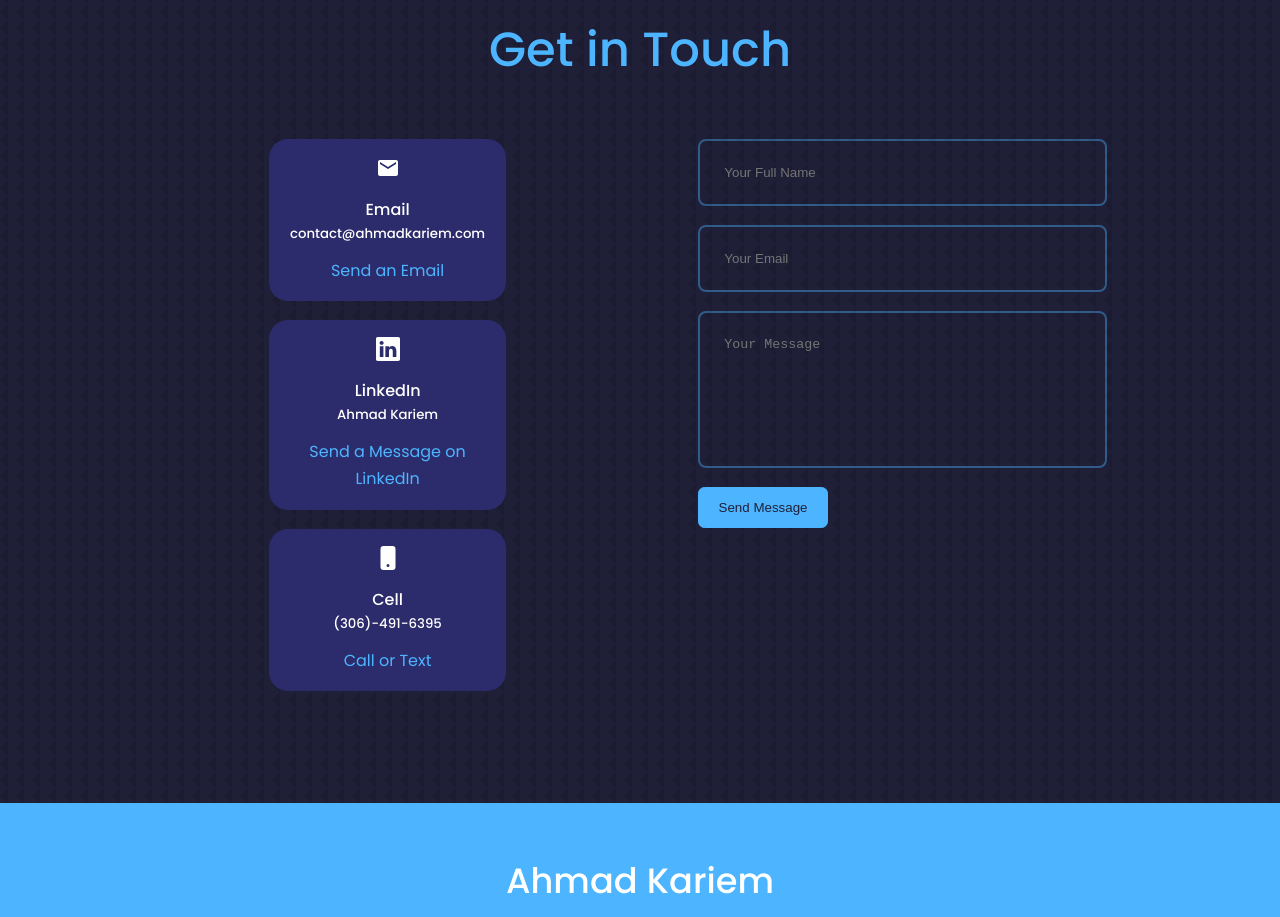
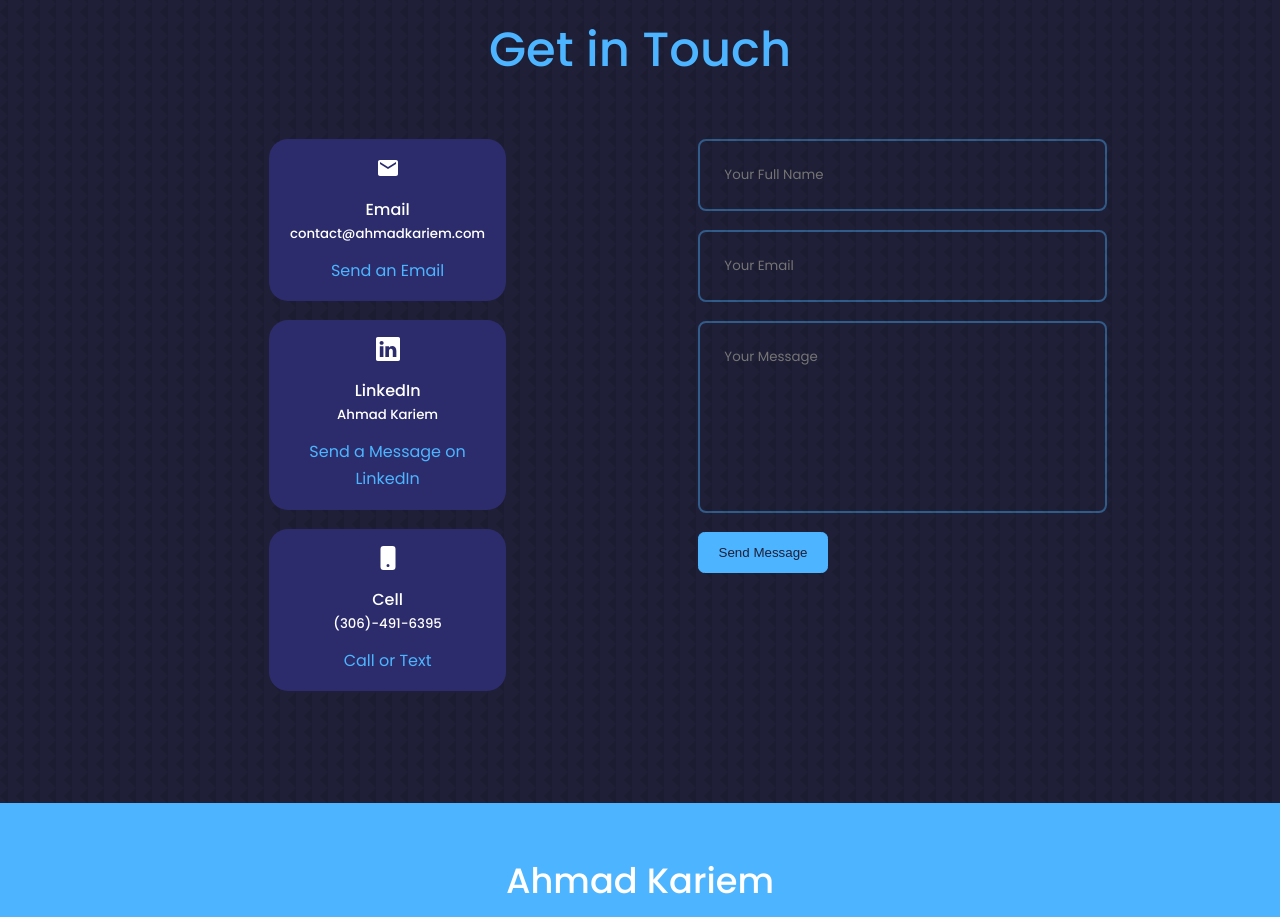
Before and after one commit to YSquid/react-portfolio-website, a React (Create React App) app: page / in a window 1280 px wide. Shown: the part 3900-4817 px from the top of the page. Built offline with nearby package versions, Linux system fonts and the light colour scheme.

Commit message:
added id's and font family to form elements

```diff
--- a/src/components/contact/Contact.jsx
+++ b/src/components/contact/Contact.jsx
@@ -67,17 +67,20 @@ const Contact = () => {
             <input
               type="text"
               name="name"
+              id="name"
               placeholder="Your Full Name"
               required
             />
             <input
               type="email"
               name="email"
+              id="email"
               placeholder="Your Email"
               required
             />
             <textarea
               name="message"
+              id="message"
               rows="7"
               placeholder="Your Message"
               required
--- a/src/components/contact/contact.css
+++ b/src/components/contact/contact.css
@@ -46,6 +46,7 @@ form {
     display: flex;
     flex-direction: column;
     gap: 1.2rem;
+    font-family: "Poppins", sans-serif;
 }
 
 input, textarea {
@@ -56,6 +57,18 @@ input, textarea {
     border: 2px solid var(--color-primary-variant);
     resize: none;
     color: var(--color-white)
+}
+
+#name {
+    font-family: "Poppins", sans-serif;
+}
+
+#email {
+    font-family: "Poppins", sans-serif;
+}
+
+#message {
+    font-family: "Poppins", sans-serif;
 }
 
 /* ======== MEDIA QUERIES (MEDIUM DEVICES) ======== */
--- a/src/index.css
+++ b/src/index.css
@@ -46,7 +46,6 @@ set background using the color-bg custom variable we defined in :root
 background image is imported from the assets folder
 */
 body {
-  font-family: "Lobster", cursive;
   font-family: "Poppins", sans-serif;
   background: var(--color-bg);
   color: var(--color-white);
```
Also changed, not shown: src/assets/headshot.jpg (added).
